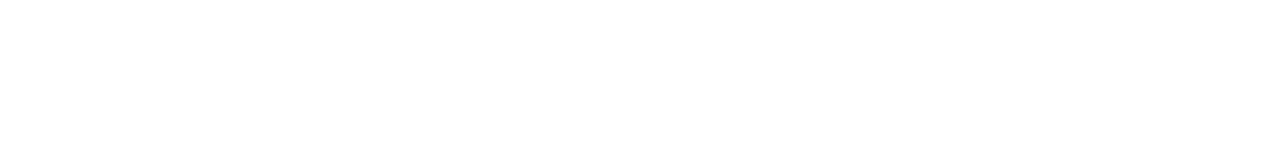
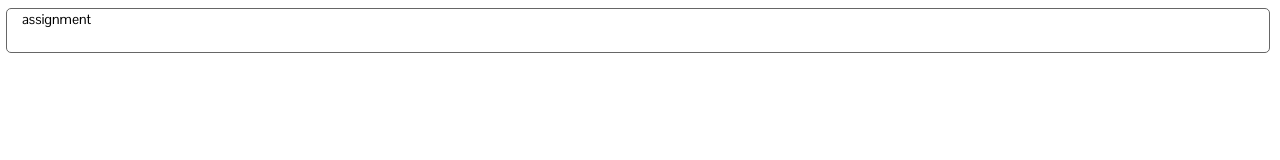
Before and after one commit to seemajune/bem-smacss, a website: page public/index.html in a window 1280 px wide. Drawn offline with nearby package versions, Linux system fonts and the light colour scheme.

Commit message:
adds bem basic styles

```diff
--- a/public/index.html
+++ b/public/index.html
@@ -13,7 +13,10 @@
 </head>
 
 <body ng-controller="pocController">
-    <div class="container">
+    <div class="assignment">
+        <div class="assignment__card">
+            <div class="assignment__card__title">assignment</div>
+        </div>
     </div>
 </body>
 </html>
--- a/public/style_BEM.css
+++ b/public/style_BEM.css
@@ -0,0 +1,39 @@
+@import url(https://fonts.googleapis.com/css?family=Pontano+Sans);
+
+a {
+  color: #00a5d9;
+}
+
+.assignment {
+  width: 100%;
+  border-left: 0 none;
+  .transition(background 0.5s ease);
+  .transition(max-height 0.3s ease);
+  margin-left: -2px;
+  border-color: #e1e1e4;
+  display: block;
+}
+
+.assignment__card {
+  border: 1px solid #666;
+  border-radius: 5px;
+}
+
+.assignment__card__title {
+  overflow: hidden;
+  cursor: pointer;
+  height: 38px;
+  margin: 1px 0 0 0;
+  display: inline-block;
+  font: 14px 'Pontano Sans', sans-serif;
+  padding: 0 0 0 15px;
+}
+
+.assignment__card__summary {
+
+}
+
+.assignment__card--focus {
+  text-decoration: underline;
+  background-color: #666;
+}
```
